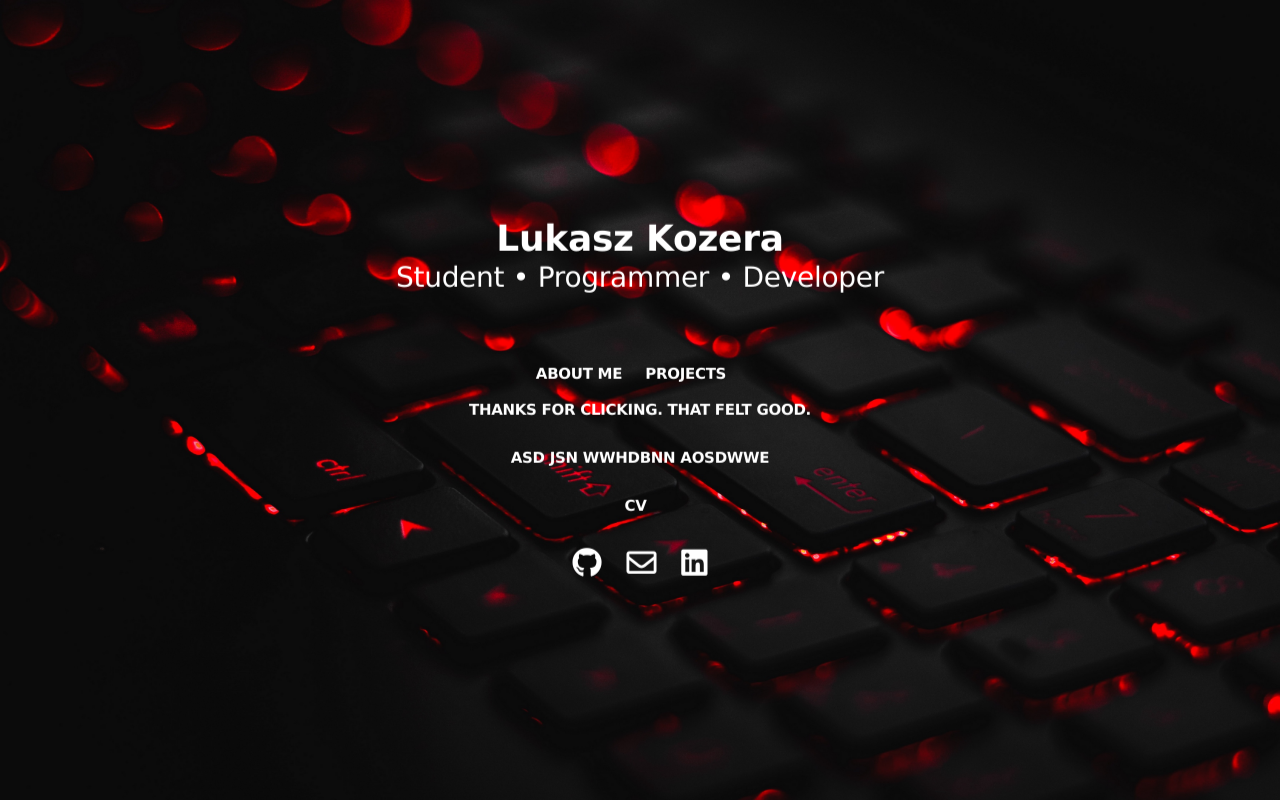
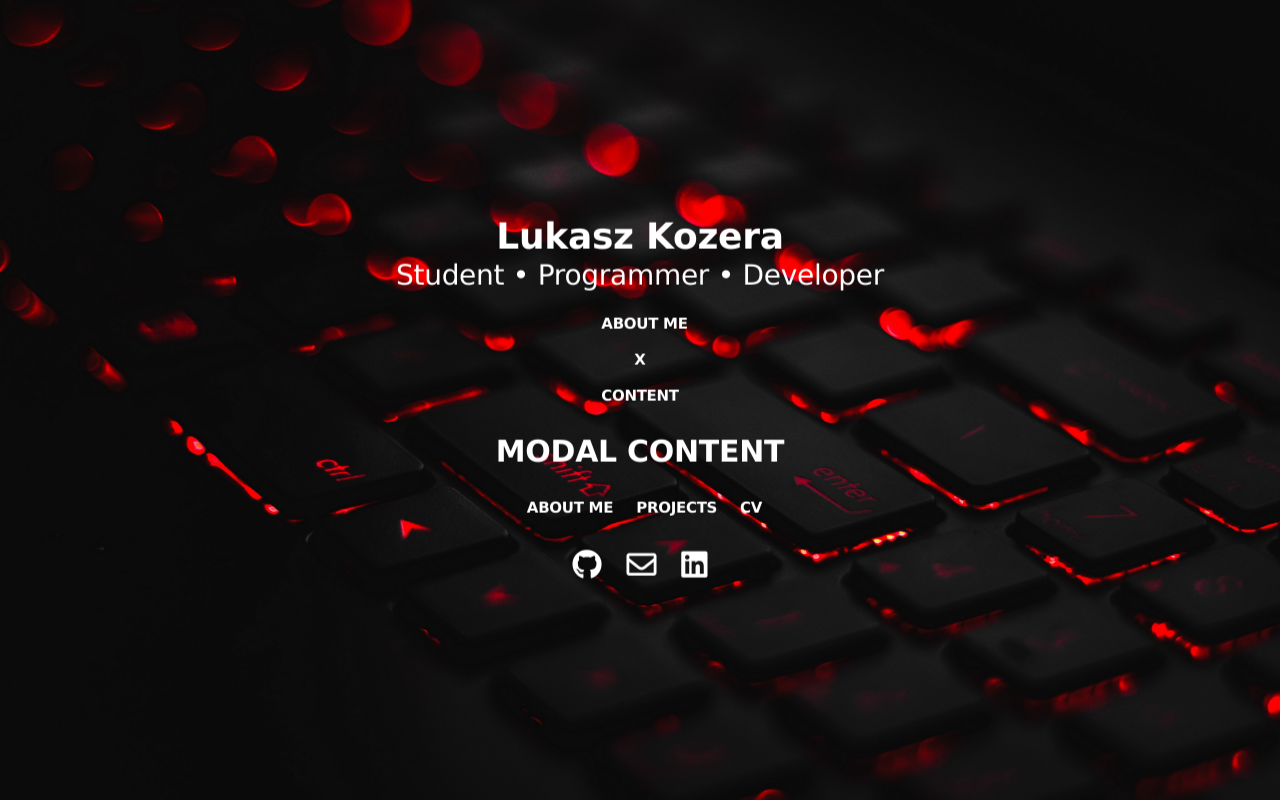
Before and after one commit to Frohus/lukaszkozera, a Django app: page / in a window 1280 px wide. Run offline with Django 3.2, Linux system fonts and the light colour scheme; data comes from the database, SQL or seed files in the repository; some libraries are stand-ins or nearby versions.

Commit message:
Getting modal to display data

```diff
--- a/home_page/templates/home_page/home.html
+++ b/home_page/templates/home_page/home.html
@@ -7,7 +7,7 @@
     <link rel="stylesheet" href="{% static 'home_page/home_static.css' %}">
     <link rel="stylesheet" href="https://use.fontawesome.com/releases/v5.8.1/css/all.css"
           integrity="sha384-50oBUHEmvpQ+1lW4y57PTFmhCaXp0ML5d60M1M7uH2+nqUivzIebhndOJK28anvf" crossorigin="anonymous">
-    <link rel="stylesheet" href="https://cdnjs.cloudflare.com/ajax/libs/jquery-modal/0.9.1/jquery.modal.min.css" />
+    <link rel="stylesheet" href="//cdnjs.cloudflare.com/ajax/libs/animate.css/3.2.0/animate.min.css">
 </head>
 <body>
 
@@ -21,31 +21,31 @@
 
             <ul>
 
+                <li>
+                <!--Start of Modal -->
+                <!--Call your modal-->
+                <a id="modal" href="#animatedModal">about me</a>
 
-                <!--Start of Modal -->
+                <!--DEMO01-->
+                <div id="animatedModal">
+                    <!--THIS IS IMPORTANT! to close the modal, the class name has to match the name given on the ID  class="close-animatedModal" -->
+                    <div class="close-animatedModal">
+                        X
+                    </div>
+
+                    <div class="modal-content">
+                        <p>Content</p>
+                        <h1>Modal content</h1>
+                    </div>
+                </div>
                 <!--End of Modal -->
+                </li>
 
-
-                <li>
-                    <div id="ex1" class="modal">
-                        {% if about %}
-                        <p>{{ about.about_me }}</p>
-                        {% else %}
-                        <p>Nothing to display</p>
-                        {% endif %}
-                    </div>
-                    <a href="#ex1" rel="modal:open">about me</a>
-                </li>
+                <li><a>about me</a></li>
                 {# TODO: pop up with text about me#}
                 <li><a>projects</a></li>
                 {# TODO: lift all page once clicked showing available projects #}
-                <li>
-                    <div id="ex1" class="modal">
-                        <p>Thanks for clicking. That felt good.</p>
-                        <p>asd jsn wwhdbnn aosdwwe</p>
-                    </div>
-                    <a href="#ex1" rel="modal:open">cv</a>
-                </li>
+                <li><a>cv</a></li>
                 {# TODO: pop up pdf Cv, with option to download and/or print #}
             </ul>
         </div>
@@ -60,8 +60,10 @@
     </div>
 </div>
 {# TODO: JS scripts #}
-<script src="https://cdnjs.cloudflare.com/ajax/libs/jquery/3.0.0/jquery.min.js"></script>
-<script src="https://cdnjs.cloudflare.com/ajax/libs/jquery-modal/0.9.1/jquery.modal.min.js"></script>
-
+<script src="//ajax.googleapis.com/ajax/libs/jquery/1.11.1/jquery.min.js"></script>
+<script src= {% static  'js/animatedModal.min.js' %}></script>
+<script>
+    $("#modal").animatedModal();
+</script>
 </body>
 </html>
--- a/lukaszkozera/settings.py
+++ b/lukaszkozera/settings.py
@@ -120,4 +120,6 @@
 
 STATIC_URL = '/static/'
 
-STATIC_ROOT = os.path.join(BASE_DIR, 'home_page')
+STATICFILES_DIRS = (
+    os.path.join(BASE_DIR, "home_page"),
+)
```
Also changed, not shown: home_page/static/home_page/home_static.css (line endings or trailing spaces).
